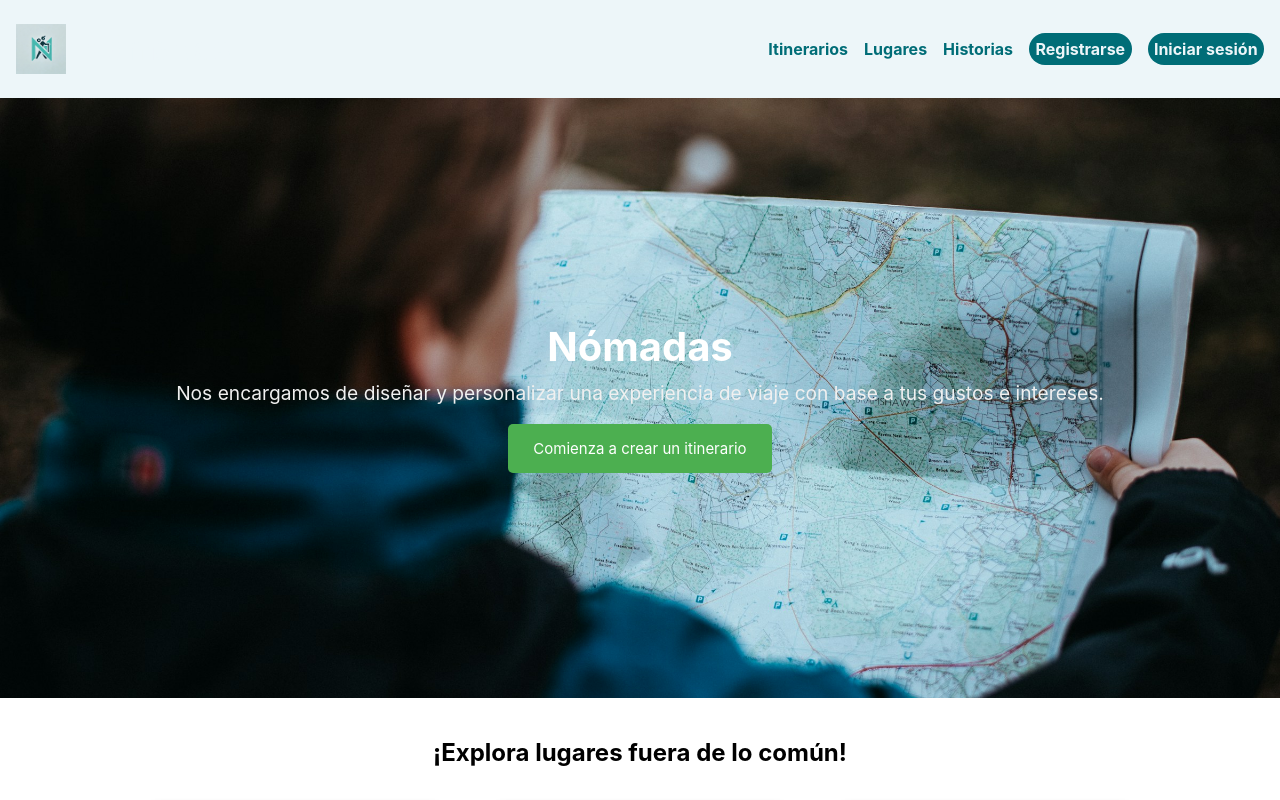
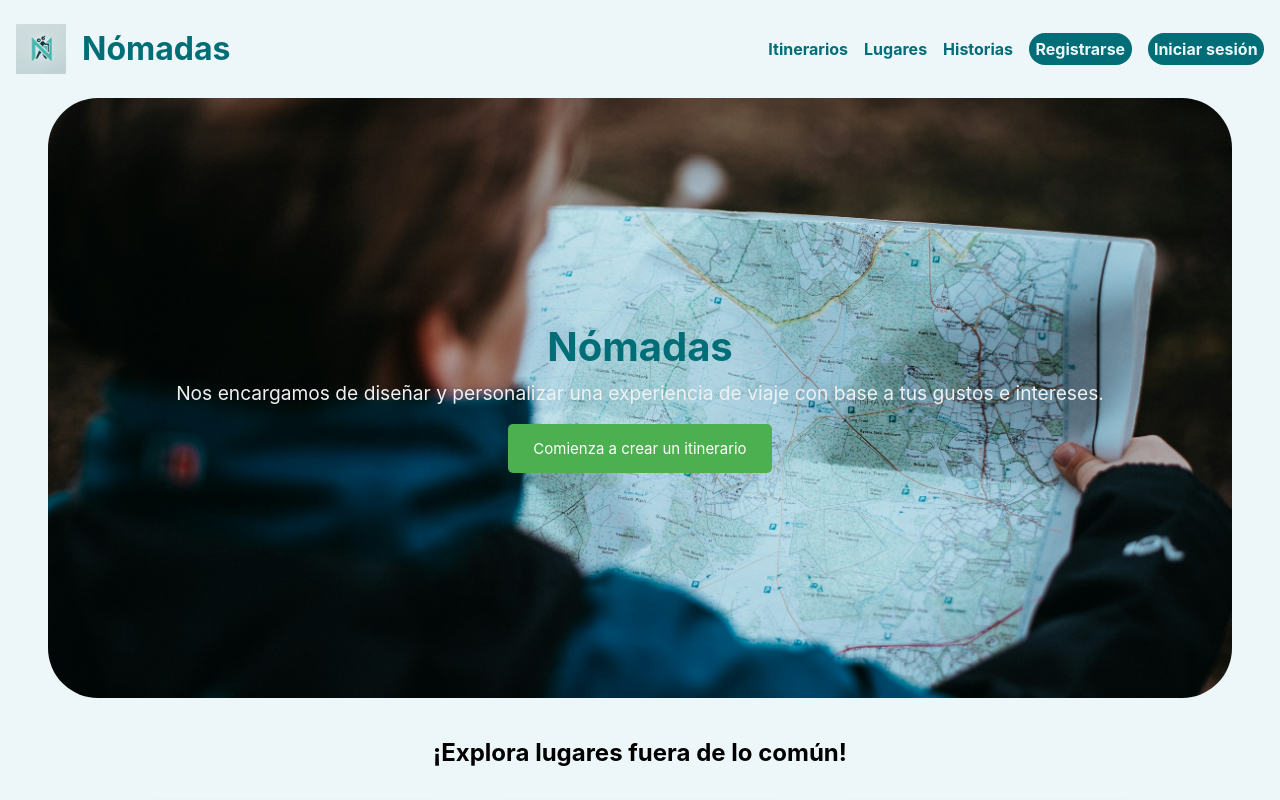
Before and after one commit to benjir03/nomadasAPP, a React (Create React App) app: page /Inicio in a window 1280 px wide. Shown: the top 800 px of the page. Built offline with nearby package versions, Linux system fonts and the light colour scheme.

Commit message:
Identidad

```diff
--- a/src/App.js
+++ b/src/App.js
@@ -4,7 +4,7 @@ import Inicio from "./views/Inicio";
 import Registro from "./views/Registro";
 import InicioSesion from "./views/InicioSesion";
 import Destino from "./views/Destino";
-import { BrowserRouter as Router, Routes, Route,} from 'react-router-dom';
+import { BrowserRouter as Router, Routes, Route } from "react-router-dom";
 function App() {
   return (
     <div className="App">
--- a/src/estilos/styBarraNav.css
+++ b/src/estilos/styBarraNav.css
@@ -6,7 +6,7 @@
   align-items: center;
   padding: 0.5rem 1rem;
   background-color: var(--background-color);
-  color: var(--background-color);
+  color: var(--primary-color);
 }
 
 .logo {
--- a/src/estilos/styInicio.css
+++ b/src/estilos/styInicio.css
@@ -1,5 +1,9 @@
+@import "./styGeneral.css";
+
 .home {
   text-align: center;
+  padding: 0rem 3rem;
+  background-color: var(--background-color);
 }
 
 /* Estilo para la sección de bienvenida */
@@ -10,11 +14,12 @@
   background-size: cover; /* Hace que la imagen cubra todo el contenedor */
   background-position: center; /* Centra la imagen en el contenedor */
   background-repeat: no-repeat;
-  color: #fff;
+  color: var(--primary-color);
   display: flex;
   align-items: center;
   justify-content: center;
   text-align: center;
+  border-radius: 50px;
 }
 
 .welcome-content {
```
